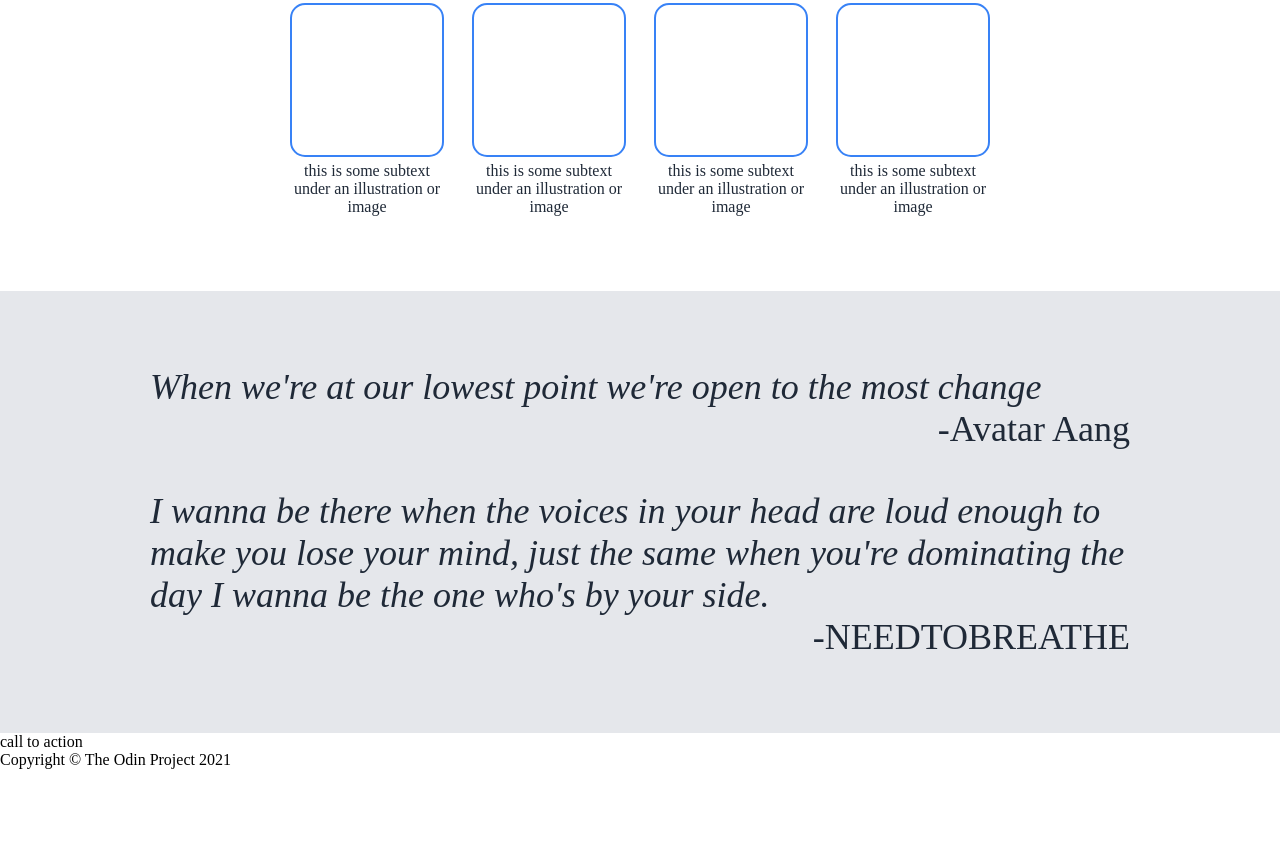
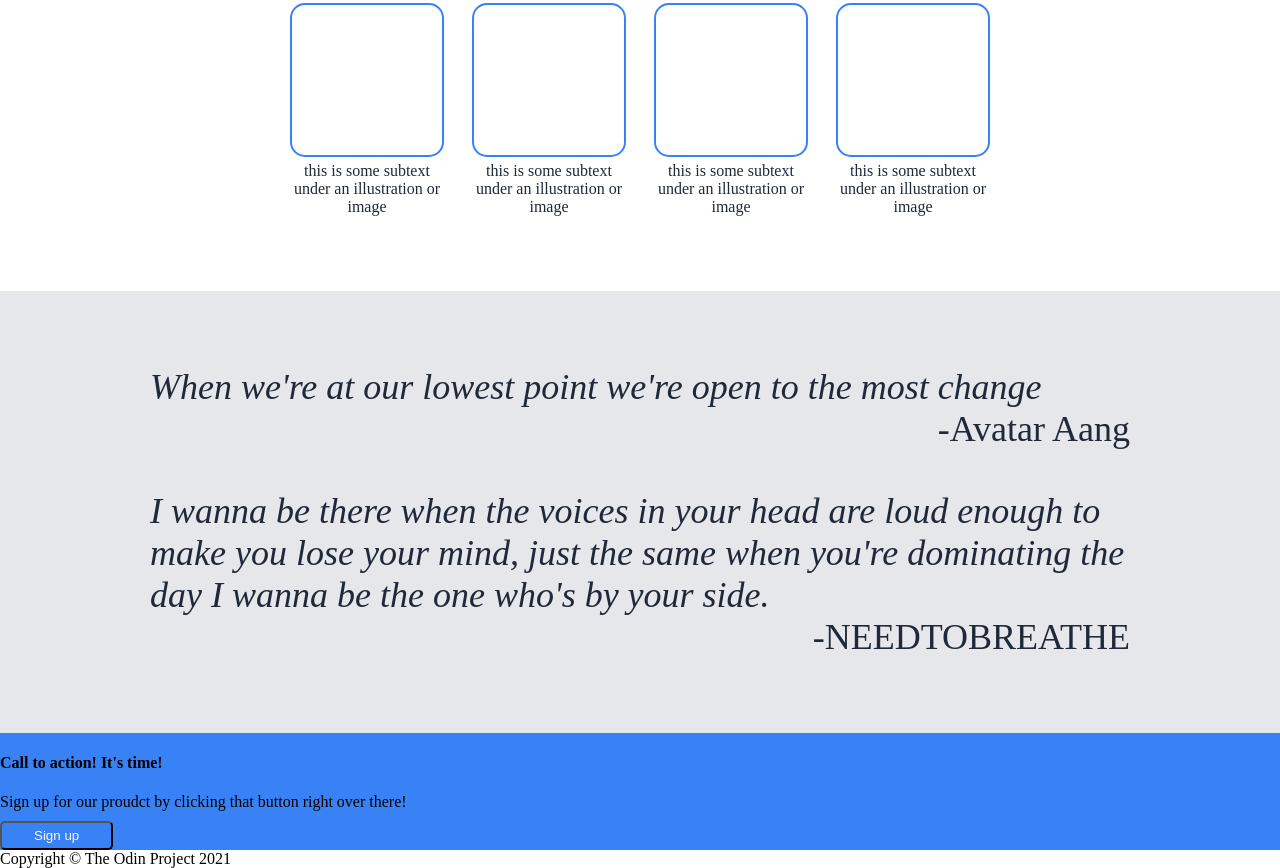
Before and after one commit to joshoshiro99/Landing-Page-Project, a plain HTML site: page website/index.html in a window 1280 px wide. Shown: the part 518-1386 px from the top of the page. Before the commit the page ends 1287 px from the top, so only its background shows below. Drawn offline with Linux system fonts and the light colour scheme.

Commit message:
Add content to card-4 (call to action)

```diff
--- a/website/index.html
+++ b/website/index.html
@@ -67,7 +67,12 @@
         </dive>
 
         <div class="card-4">
-            call to action
+            <div class="text">
+                <h4>Call to action! It's time!</h4>
+                <p>Sign up for our proudct by clicking that button right over  there!</p>
+            </div>
+
+            <button>Sign up</button>
         </div>
 
         <div class="footer">
--- a/website/style.css
+++ b/website/style.css
@@ -128,3 +128,9 @@ h3 {
 .credit {
     align-self: flex-end;
 }
+
+/*  card-4 styling */
+.card-4 {
+    background-color: #3882f6;
+
+}
```
